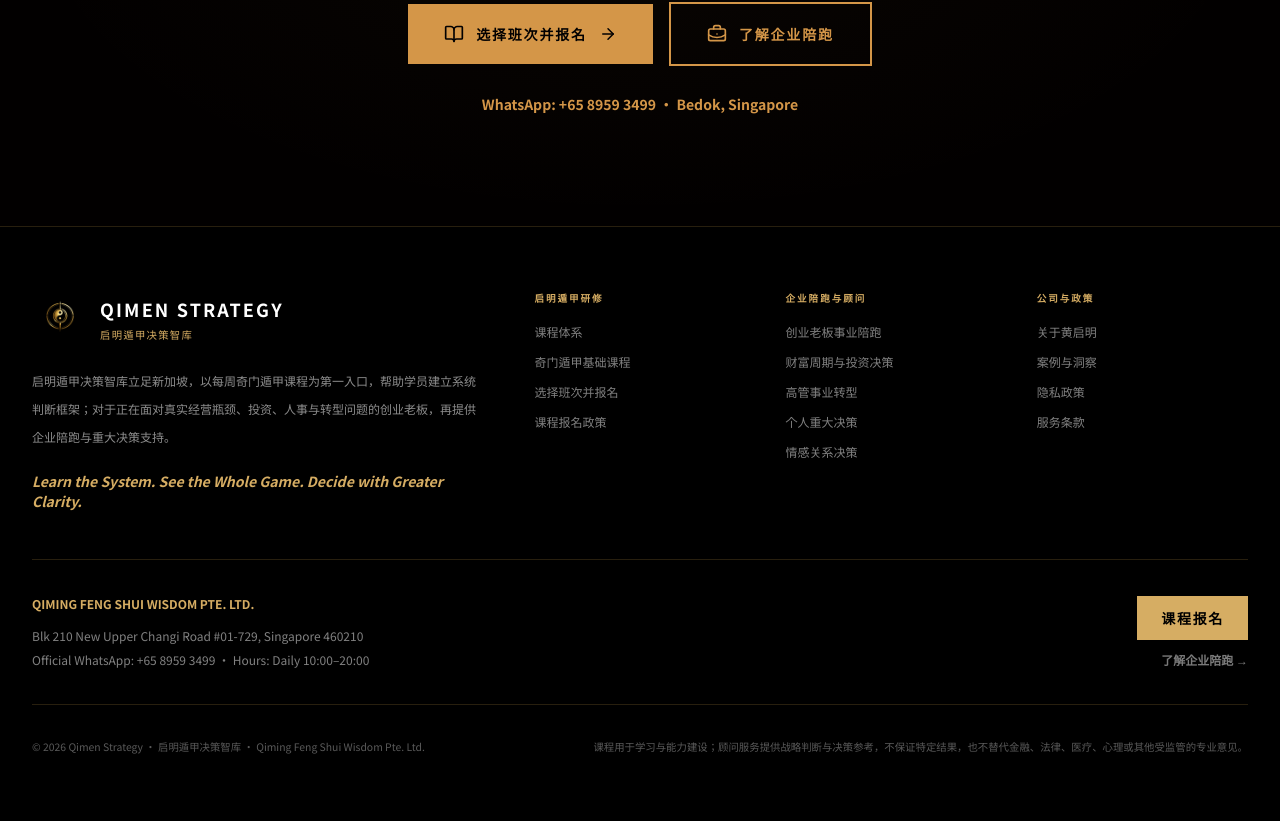
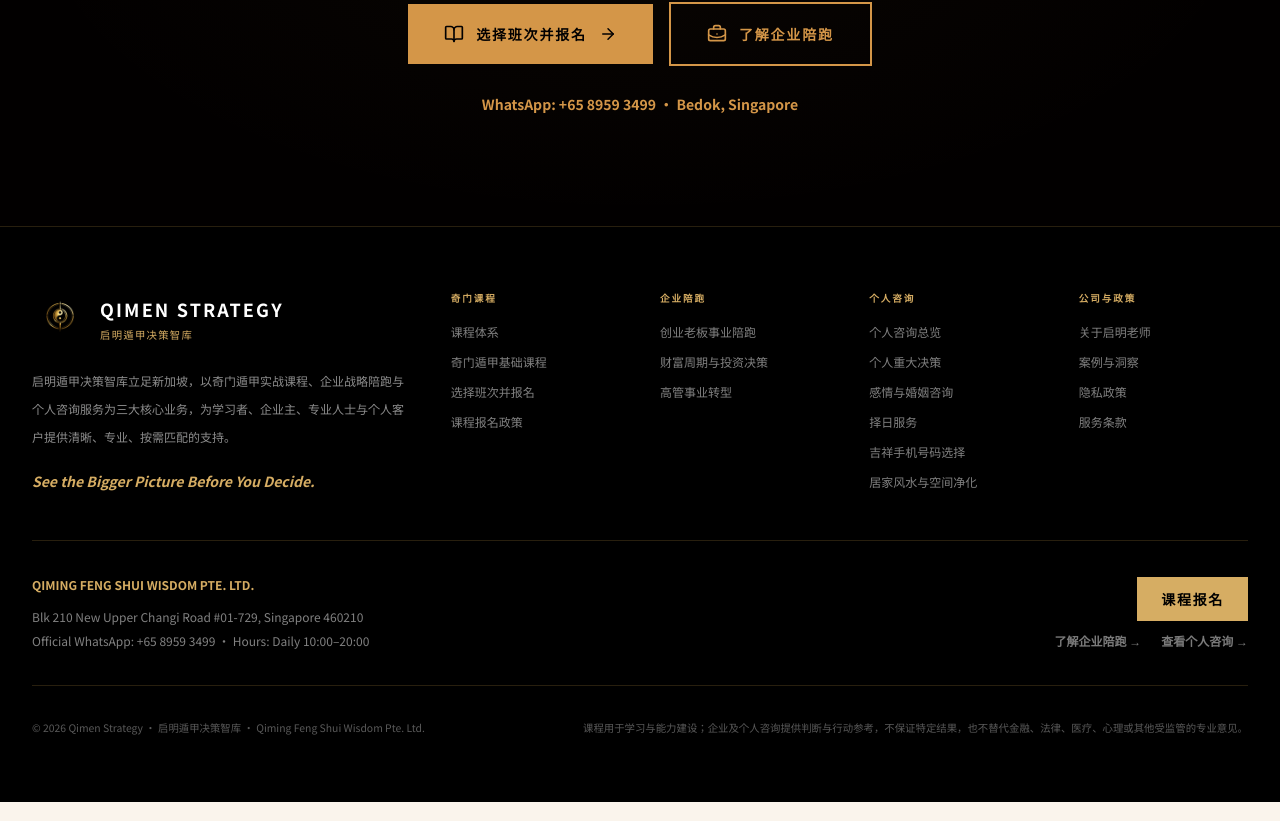
Before and after one commit to BODHIWONG/qmfeng-website, a Next.js app: page / in a window 1280 px wide. Shown: the part 8297-9118 px from the top of the page. Built offline with nearby package versions, Linux system fonts and the light colour scheme.

Commit message:
Align footer with three core business pillars

```diff
--- a/components/footer.tsx
+++ b/components/footer.tsx
@@ -13,16 +13,23 @@ const academyLinks = [
   { href: "/course-policy", zh: "课程报名政策", en: "Course Registration Policy" },
 ];
 
-const advisoryLinks = [
+const businessLinks = [
   { href: "/enterprise-strategic-advisory", zh: "创业老板事业陪跑", en: "Founder Business Advisory" },
   { href: "/founder-wealth-investment-advisory", zh: "财富周期与投资决策", en: "Wealth & Investment Decisions" },
   { href: "/executive-career-transition-advisory", zh: "高管事业转型", en: "Executive Career Transition" },
+];
+
+const personalLinks = [
+  { href: "/personal-advisory", zh: "个人咨询总览", en: "Personal Advisory Overview" },
   { href: "/decision", zh: "个人重大决策", en: "Major Personal Decisions" },
-  { href: "/relationship-clarity-reading-singapore", zh: "情感关系决策", en: "Relationship Decisions" },
+  { href: "/relationship-clarity-reading-singapore", zh: "感情与婚姻咨询", en: "Relationship & Marriage Advisory" },
+  { href: "/personal-advisory#date-selection", zh: "择日服务", en: "Auspicious Date Selection" },
+  { href: "/personal-advisory#mobile-number", zh: "吉祥手机号码选择", en: "Mobile Number Selection" },
+  { href: "/personal-advisory#home-feng-shui", zh: "居家风水与空间净化", en: "Home Feng Shui & Space Clearing" },
 ];
 
 const companyLinks = [
-  { href: "/founder", zh: "关于黄启明", en: "About Huang Qiming" },
+  { href: "/founder", zh: "关于启明老师", en: "About Mr.Qiming" },
   { href: "/insights", zh: "案例与洞察", en: "Cases & Insights" },
   { href: "/privacy", zh: "隐私政策", en: "Privacy Policy" },
   { href: "/terms", zh: "服务条款", en: "Terms of Service" },
@@ -34,7 +41,7 @@ export default function Footer() {
   return (
     <footer className="border-t border-[#c89a45]/20 bg-black">
       <div className="container py-12 md:py-16">
-        <div className="mb-12 grid gap-10 md:grid-cols-2 lg:grid-cols-5">
+        <div className="mb-12 grid gap-10 md:grid-cols-2 lg:grid-cols-6">
           <div className="lg:col-span-2">
             <div className="mb-5 flex items-center gap-3">
               <img src={LOGO_URL} alt="Qimen Strategy and 启明遁甲决策智库 logo" className="h-14 w-14 object-contain" />
@@ -45,15 +52,15 @@ export default function Footer() {
             </div>
             <p className="max-w-md text-xs leading-7 text-white/55">
               {t(
-                "启明遁甲决策智库立足新加坡，以每周奇门遁甲课程为第一入口，帮助学员建立系统判断框架；对于正在面对真实经营瓶颈、投资、人事与转型问题的创业老板，再提供企业陪跑与重大决策支持。",
-                "Qimen Strategy is a Singapore-based Qi Men learning and advisory practice. Weekly courses are the primary entry point, while founder business advisory supports clients facing real business bottlenecks, investment, people and transition decisions."
+                "启明遁甲决策智库立足新加坡，以奇门遁甲实战课程、企业战略陪跑与个人咨询服务为三大核心业务，为学习者、企业主、专业人士与个人客户提供清晰、专业、按需匹配的支持。",
+                "Qimen Strategy is a Singapore-based practice built around three core pillars: practical Qi Men Dun Jia education, business strategic advisory and private personal consultation."
               )}
             </p>
-            <p className="mt-5 text-sm font-semibold italic text-[#d6ad63]">Learn the System. See the Whole Game. Decide with Greater Clarity.</p>
+            <p className="mt-5 text-sm font-semibold italic text-[#d6ad63]">See the Bigger Picture Before You Decide.</p>
           </div>
 
           <div>
-            <p className="mb-4 text-[0.6rem] font-bold uppercase tracking-[0.2em] text-[#d6ad63]">{t("启明遁甲研修", "Academy")}</p>
+            <p className="mb-4 text-[0.6rem] font-bold uppercase tracking-[0.2em] text-[#d6ad63]">{t("奇门课程", "Qi Men Courses")}</p>
             <div className="space-y-2.5">
               {academyLinks.map((link) => (
                 <Link key={link.href} href={link.href} className="block text-xs leading-5 text-white/50 transition-colors hover:text-[#d6ad63]">
@@ -64,9 +71,20 @@ export default function Footer() {
           </div>
 
           <div>
-            <p className="mb-4 text-[0.6rem] font-bold uppercase tracking-[0.2em] text-[#d6ad63]">{t("企业陪跑与顾问", "Advisory")}</p>
+            <p className="mb-4 text-[0.6rem] font-bold uppercase tracking-[0.2em] text-[#d6ad63]">{t("企业陪跑", "Business Advisory")}</p>
             <div className="space-y-2.5">
-              {advisoryLinks.map((link) => (
+              {businessLinks.map((link) => (
+                <Link key={link.href} href={link.href} className="block text-xs leading-5 text-white/50 transition-colors hover:text-[#d6ad63]">
+                  {t(link.zh, link.en)}
+                </Link>
+              ))}
+            </div>
+          </div>
+
+          <div>
+            <p className="mb-4 text-[0.6rem] font-bold uppercase tracking-[0.2em] text-[#d6ad63]">{t("个人咨询", "Personal Advisory")}</p>
+            <div className="space-y-2.5">
+              {personalLinks.map((link) => (
                 <Link key={link.href} href={link.href} className="block text-xs leading-5 text-white/50 transition-colors hover:text-[#d6ad63]">
                   {t(link.zh, link.en)}
                 </Link>
@@ -93,15 +111,17 @@ export default function Footer() {
             <p>Official WhatsApp: +65 8959 3499 · Hours: Daily 10:00–20:00</p>
           </div>
           <div className="flex flex-col gap-3 md:items-end">
-            <Link
-              href={COURSE_REGISTRATION_LINK}
-              className="inline-flex justify-center bg-[#d6ad63] px-6 py-3 text-sm font-bold uppercase tracking-[0.12em] text-black hover:bg-[#f4dfb0]"
-            >
+            <Link href={COURSE_REGISTRATION_LINK} className="inline-flex justify-center bg-[#d6ad63] px-6 py-3 text-sm font-bold uppercase tracking-[0.12em] text-black hover:bg-[#f4dfb0]">
               {t("课程报名", "Register for a Course")}
             </Link>
-            <Link href="/enterprise-strategic-advisory" className="text-xs font-semibold text-white/48 transition hover:text-[#d6ad63]">
-              {t("了解企业陪跑 →", "Explore Founder Advisory →")}
-            </Link>
+            <div className="flex flex-wrap gap-x-5 gap-y-2 text-xs font-semibold">
+              <Link href="/enterprise-strategic-advisory" className="text-white/48 transition hover:text-[#d6ad63]">
+                {t("了解企业陪跑 →", "Business Advisory →")}
+              </Link>
+              <Link href="/personal-advisory" className="text-white/48 transition hover:text-[#d6ad63]">
+                {t("查看个人咨询 →", "Personal Advisory →")}
+              </Link>
+            </div>
           </div>
         </div>
 
@@ -109,8 +129,8 @@ export default function Footer() {
           <p>© {new Date().getFullYear()} Qimen Strategy · 启明遁甲决策智库 · Qiming Feng Shui Wisdom Pte. Ltd.</p>
           <p className="max-w-2xl md:text-right">
             {t(
-              "课程用于学习与能力建设；顾问服务提供战略判断与决策参考，不保证特定结果，也不替代金融、法律、医疗、心理或其他受监管的专业意见。",
-              "Courses are for learning and capability building. Advisory provides strategic decision support, does not guarantee specific outcomes and does not replace regulated financial, legal, medical, psychological or other professional advice."
+              "课程用于学习与能力建设；企业及个人咨询提供判断与行动参考，不保证特定结果，也不替代金融、法律、医疗、心理或其他受监管的专业意见。",
+              "Courses are for learning and capability building. Business and personal advisory provides decision support, does not guarantee specific outcomes and does not replace regulated financial, legal, medical, psychological or other professional advice."
             )}
           </p>
         </div>
```
